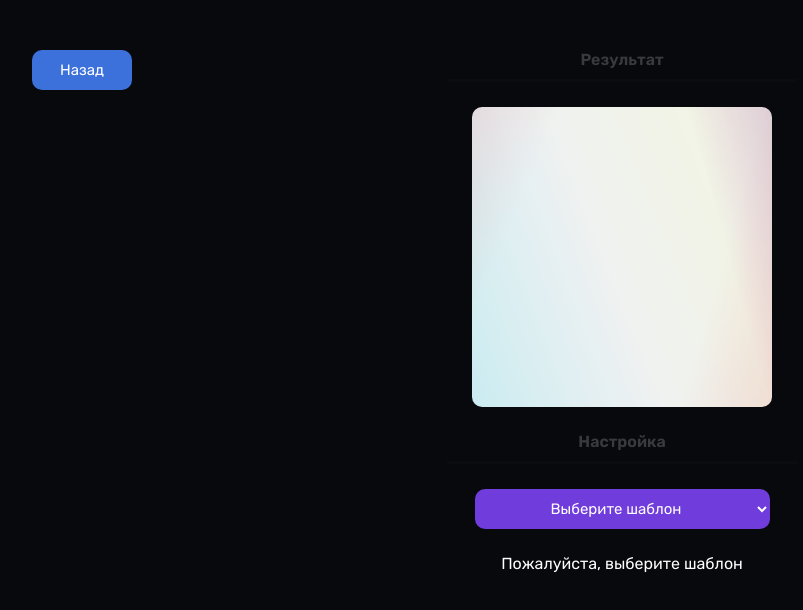
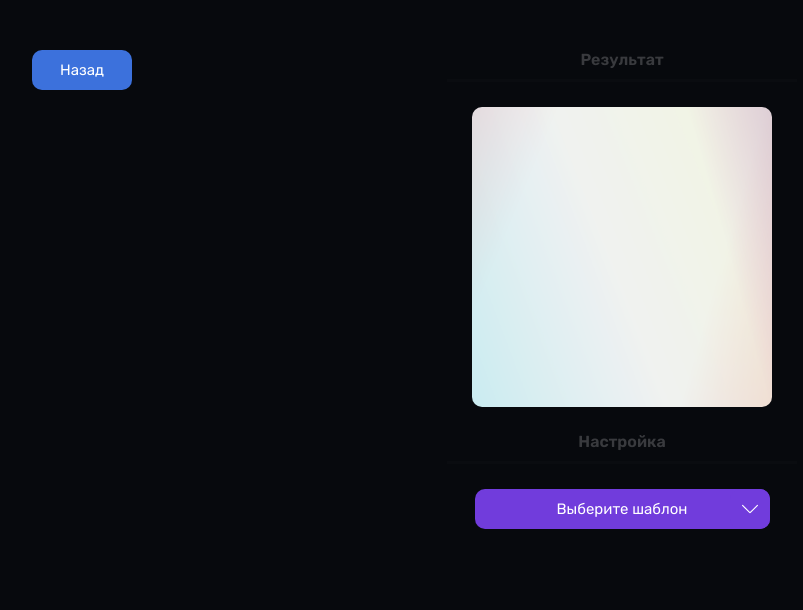
Before and after one commit to typ0dev/press-tools, a SvelteKit app: page /generator in a window 1280 px wide. Shown: the top 610 px of the page, without its empty margins (18-821 px from the left). Built offline with nearby package versions, Linux system fonts and the light colour scheme.

Commit message:
fix: select, add: yandex.metrika

```diff
--- a/src/app.html
+++ b/src/app.html
@@ -3,6 +3,24 @@
   <head>
     <meta charset="utf-8" />
     <meta name="viewport" content="width=device-width, initial-scale=1" />
+    <meta http-equiv="Permissions-Policy" content="interest-cohort=()"/>
+    <!-- Yandex.Metrika counter -->
+    <script type="text/javascript" >
+        (function(m,e,t,r,i,k,a){m[i]=m[i]||function(){(m[i].a=m[i].a||[]).push(arguments)};
+        m[i].l=1*new Date();
+        for (var j = 0; j < document.scripts.length; j++) {if (document.scripts[j].src === r) { return; }}
+        k=e.createElement(t),a=e.getElementsByTagName(t)[0],k.async=1,k.src=r,a.parentNode.insertBefore(k,a)})
+        (window, document, "script", "https://mc.yandex.ru/metrika/tag.js", "ym");
+
+        ym(92430678, "init", {
+            clickmap:true,
+            trackLinks:true,
+            accurateTrackBounce:true,
+            webvisor:true
+        });
+    </script>
+    <noscript><div><img src="https://mc.yandex.ru/watch/92430678" style="position:absolute; left:-9999px;" alt="" /></div></noscript>
+    <!-- /Yandex.Metrika counter -->
     %sveltekit.head%
   </head>
   <!-- t.me/xlsoftware -->
--- a/src/routes/+page.svelte
+++ b/src/routes/+page.svelte
@@ -10,6 +10,7 @@
 <span class="subtitle">Добро пожаловать в удобный инструмент созданный специально для Университетского Колледжа и его пресс-центра</span>
 <Divider title="Пресса"/>
 <a href="{base}/generator">Генератор картинок</a>
+
 <Divider title="Мероприятия"/>
 <a href="{base}/random" disabled>Рандомайзер</a>
 <a href="{base}/roulette" disabled>Рулетка</a>
@@ -28,7 +29,10 @@
 <span class="subtitle">Так же пишите для предложений по функционалу!</span>
 <img class="developer" src="{powered}" alt="">
 
+
 <style>
+
+
     .support {
         display: flex;
         flex-direction: row;
--- a/src/routes/generator/+page.svelte
+++ b/src/routes/generator/+page.svelte
@@ -94,6 +94,7 @@
     let constructor = {
         id: undefined,
         template: undefined,
+        name: 'Выберите шаблон',
         width: 1000,
         height: 1000,
         pos: {
@@ -115,6 +116,12 @@
         noimage: false
     }
 
+    function clear() {
+        let canvas = document.getElementById("canvas")
+        let ctx = canvas.getContext("2d")
+        ctx.clearRect(0, 0, canvas.width, canvas.height)
+    }
+
     function reset() {
         constructor.noimage = constructor.noimage
         constructor.id = constructor.id,
@@ -129,7 +136,11 @@
             y: 0,
             zoom: 100
         }
+        constructor.lines.forEach(element => {
+            element.value = ''
+        });
         clear()
+
     }
 
     function download() {
@@ -139,14 +150,7 @@
         link.click()
     }
 
-    function clear() {
-        let canvas = document.getElementById("canvas")
-        let ctx = canvas.getContext("2d")
-        ctx.clearRect(0, 0, canvas.width, canvas.height)
-    }
-
     function update() {
-        console.log(constructor)
         let canvas = document.getElementById("canvas")
         let ctx = canvas.getContext("2d")
         clear()
@@ -173,9 +177,11 @@
         }
     }
 
-    function change(id, template, width, height, noimage, lines) {
+    function change(id, template, width, height, noimage, lines, name) {
+        console.log('change')
         constructor.noimage = noimage
         constructor.id = id,
+        constructor.name = name,
         constructor.template = template,
         constructor.width = width,
         constructor.height = height,
@@ -189,6 +195,7 @@
         constructor.lines = lines
         clear()
         update()
+        console.log(name)
     }
 
     function upload(e) {
@@ -206,6 +213,11 @@
         };
         reader.readAsDataURL(file);
     }
+    let opened = false
+    function open() {
+        if (opened == true) { opened = false; return }
+        if (opened == false) { opened = true; return }
+    }
 
     onMount(() => update())
 </script>
@@ -214,37 +226,140 @@
 <canvas width="{constructor.width}" height="{constructor.height}" id="canvas"></canvas>
 
 <Divider title="Настройка"/>
-<select bind:value={constructor.template} on:click={update}>
-    <option value="" disabled selected>Выберите шаблон</option>
-    {#each templates as item}
-        <option value={item.value} on:click={() => { update(); change(item.id, item.value, item.width, item.height, item.noimage, item.lines)}}>{item.name}</option>
-    {/each}
-</select>
 
-{#if !constructor.template}
-<span class="subtitle">Пожалуйста, выберите шаблон</span>
-{/if}
+<div class="select" style="width: 295px; height: 40px">
+    <div class="select-dropdown" opened={opened}>
+        <div class="select-dropdown-placeholder" style="width: 295px; height: 40px">{constructor.name}</div>
+        {#each templates as item}
+            <div class="select-dropdown-option"
+            on:keypress={() => { open(); change(item.id, item.value, item.width, item.height, item.noimage, item.lines, item.name)}}
+            on:click={() => { open(); change(item.id, item.value, item.width, item.height, item.noimage, item.lines, item.name)}}>
+                {item.name}
+            </div>
+        {/each}
+    </div>
+    {constructor.name}
+    <div class="select-button" on:click={open} on:keypress={open}>
+        <svg class="select-button-icon" opened={opened} xmlns="http://www.w3.org/2000/svg" viewBox="0 0 14 14" height="16" width="16"><path d="M.5,3.85,6.65,10a.48.48,0,0,0,.7,0L13.5,3.85" fill="none" stroke="#ffffff" stroke-linecap="round" stroke-linejoin="round"></path></svg>
+    </div>
+</div>
 
 {#if constructor.template}
-    {#each constructor.lines as input}
-        <input type="text" placeholder="{input.placeholder}" bind:value={input.value} on:input={update}/>
-    {/each}
     {#if constructor.noimage == false}
+        <span class="subtitle">Позиционирование</span>
+        <span class="range">Zoom <input type="range" min="50" max="500" bind:value={constructor.pos.zoom} title="{constructor.pos.zoom / 100}" on:input={update}></span>
+        <span class="range">X <input type="range" min="-{constructor.width*(constructor.pos.zoom / 100)}" max="{constructor.width*(constructor.pos.zoom / 100)}" bind:value={constructor.pos.x} title={constructor.pos.x} on:input={update}></span>
+        <span class="range">Y <input type="range" min="-{constructor.height*(constructor.pos.zoom / 100)}" max="{constructor.height*(constructor.pos.zoom / 100)}" bind:value={constructor.pos.y} title={constructor.pos.y} on:input={update}></span>
         <label class="input-file" on:change={upload}>
             <input type="file" multiple accept="image/*">
             <span>{constructor.filename}</span>
         </label>
-        <span class="subtitle">Позиционирование</span>
-        <span class="range">Zoom <input type="range" min="50" max="500" bind:value={constructor.pos.zoom} title="{constructor.pos.zoom / 100}" on:click={update}></span>
-        <span class="range">X <input type="range" min="-{constructor.width*(constructor.pos.zoom / 100)}" max="{constructor.width*(constructor.pos.zoom / 100)}" bind:value={constructor.pos.x} title={constructor.pos.x} on:click={update}></span>
-        <span class="range">Y <input type="range" min="-{constructor.height*(constructor.pos.zoom / 100)}" max="{constructor.height*(constructor.pos.zoom / 100)}" bind:value={constructor.pos.y} title={constructor.pos.y} on:click={update}></span>
     {/if}
+    {#each constructor.lines as input}
+        <input type="text" placeholder="{input.placeholder}" bind:value={input.value} on:input={update}/>
+    {/each}
+
     <Divider title="Сохранение"/>
     <button class="ok" on:click={download}>Скачать</button>
     <button class="reset" on:click={reset}>Сбросить</button>
 {/if}
 
 <style>
+    .select-dropdown-option:hover {
+        background-color: var(--dark-blue-10);
+    }
+
+    .select-dropdown-option {
+        width: 100%;
+        height: 40px;
+        border-radius: 10px;
+        display: flex;
+        align-items: center;
+        justify-content: center;
+        cursor: pointer;
+        background-color: var(--dark-blue-5);
+    }
+
+    .select-button-icon[opened="true"] {
+        transform: rotate(180deg);
+    }
+
+    .select-button-icon[opened="false"] {
+        transform: rotate(0deg);
+    }
+
+    .select-dropdown-placeholder {
+        font-size: 15px;
+        position: absolute;
+        top: 0px;
+        background-color: var(--violet-100);
+        border-radius: 10px;
+        display: flex;
+        justify-content: center;
+        align-items: center;
+        z-index: 10 !important;
+    }
+
+    .select-dropdown[opened="false"] {
+        width: 100%;
+        display: flex;
+        flex-direction: column;
+        align-items: center;
+        padding: 0px 15px 15px;
+        gap: 15px;
+        border-radius: 10px;
+        background-color: var(--dark-blue-5);
+        position: absolute;
+        top: 0px;
+        z-index: 9;
+        visibility: hidden;
+        opacity: 0;
+    }
+
+    .select-dropdown[opened="true"] {
+        width: 100%;
+        display: flex;
+        flex-direction: column;
+        align-items: center;
+        padding: 55px 15px 15px;
+        gap: 15px;
+        border-radius: 10px;
+        background-color: var(--dark-blue-5);
+        position: absolute;
+        top: 0px;
+        opacity: 1;
+    }
+
+    .select-button:hover {
+        background-color: var(--violet-1000);
+    }
+
+    .select-button {
+        background-color: var(--violet-100);
+        border-radius: 10px;
+        aspect-ratio: 1 / 1;
+        height: 100%;
+        right: 0px;
+        top: 0px;
+        cursor: pointer;
+        display: flex;
+        justify-content: center;
+        align-items: center;
+        position: absolute;
+        z-index: 11 !important;
+    }
+
+    .select {
+        font-size: 15px;
+        position: relative;
+        background-color: var(--violet-100);
+        border-radius: 10px;
+        display: flex;
+        justify-content: center;
+        align-items: center;
+        z-index: 10 !important;
+    }
+
     .range {
         display: flex;
         flex-direction: row;
--- a/svelte.config.js
+++ b/svelte.config.js
@@ -6,8 +6,9 @@ const config = {
     adapter: adapter(),
     paths: {
       base: process.env.NODE_ENV === "production" ? "/press-tools" : "",
-    },
+    }
   },
+  floc: false
 };
 
 export default config;
```
